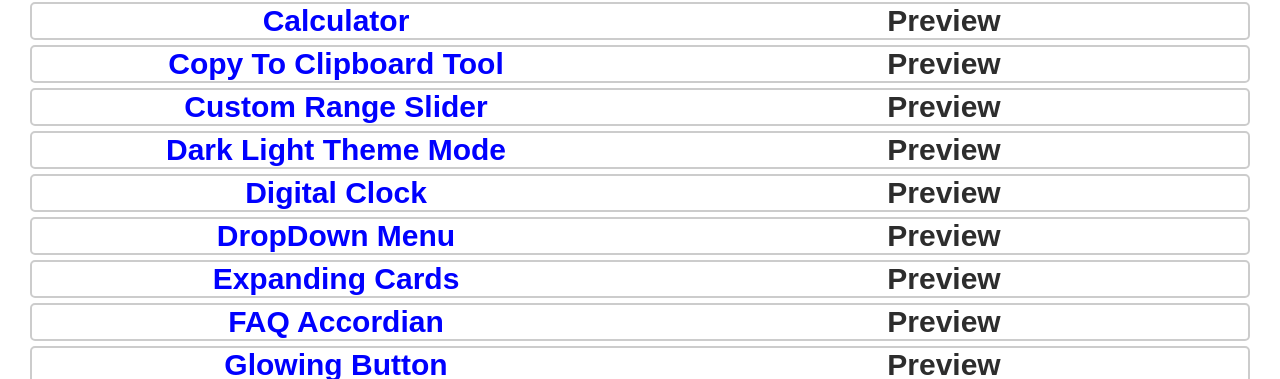
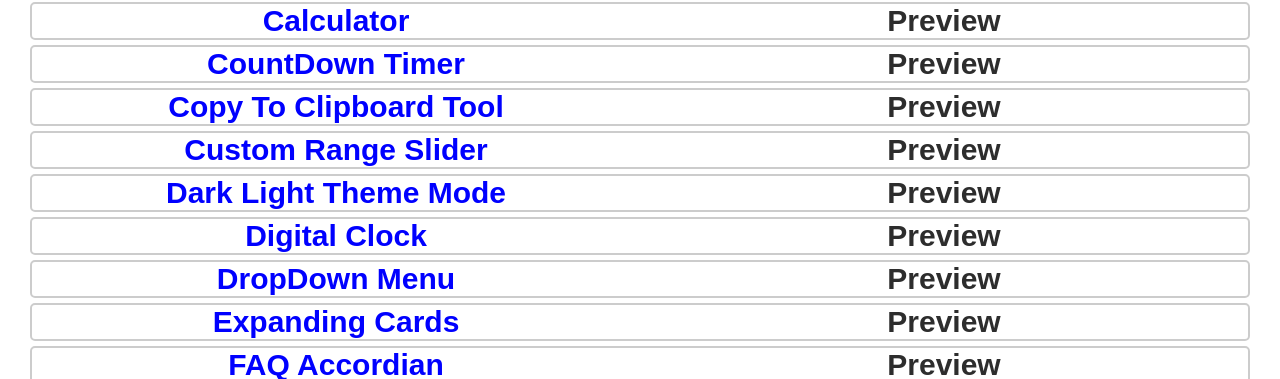
Before and after one commit to shivenhanda/portfolio, a plain HTML site: page index.html in a window 1280 px wide. Shown: the part 721-1100 px from the top of the page. Drawn offline with Linux system fonts and the light colour scheme.

Commit message:
Add CountDown Timer

```diff
--- a/index.html
+++ b/index.html
@@ -74,6 +74,9 @@
             <div class="box1">
                 <a href="https://github.com/shivenhanda/HtmlCSSJavaScript-Projects/tree/main/Calculator" target="_blank">Calculator</a>
             <a href="https://codepen.io/shiven-handa/pen/VYvrqWm" style="color: #2d2d2d;">Preview</a></div>
+            <div class="box1">
+                <a href="https://github.com/shivenhanda/30-Days-Challenge-HTML-CSS-JS/tree/main/CountDown%20Timer" target="_blank">CountDown Timer</a>
+            <a href="https://codepen.io/shiven-handa/pen/vEGaWPX" style="color: #2d2d2d;">Preview</a></div>
             <div class="box1">
                 <a href="https://github.com/shivenhanda/30-Days-Challenge-HTML-CSS-JS/tree/main/Copy-to-Clipboard%20Tool" target="_blank">Copy To Clipboard Tool</a>
             <a href="https://codepen.io/shiven-handa/pen/QwNOxMz" style="color: #2d2d2d;">Preview</a>
```
